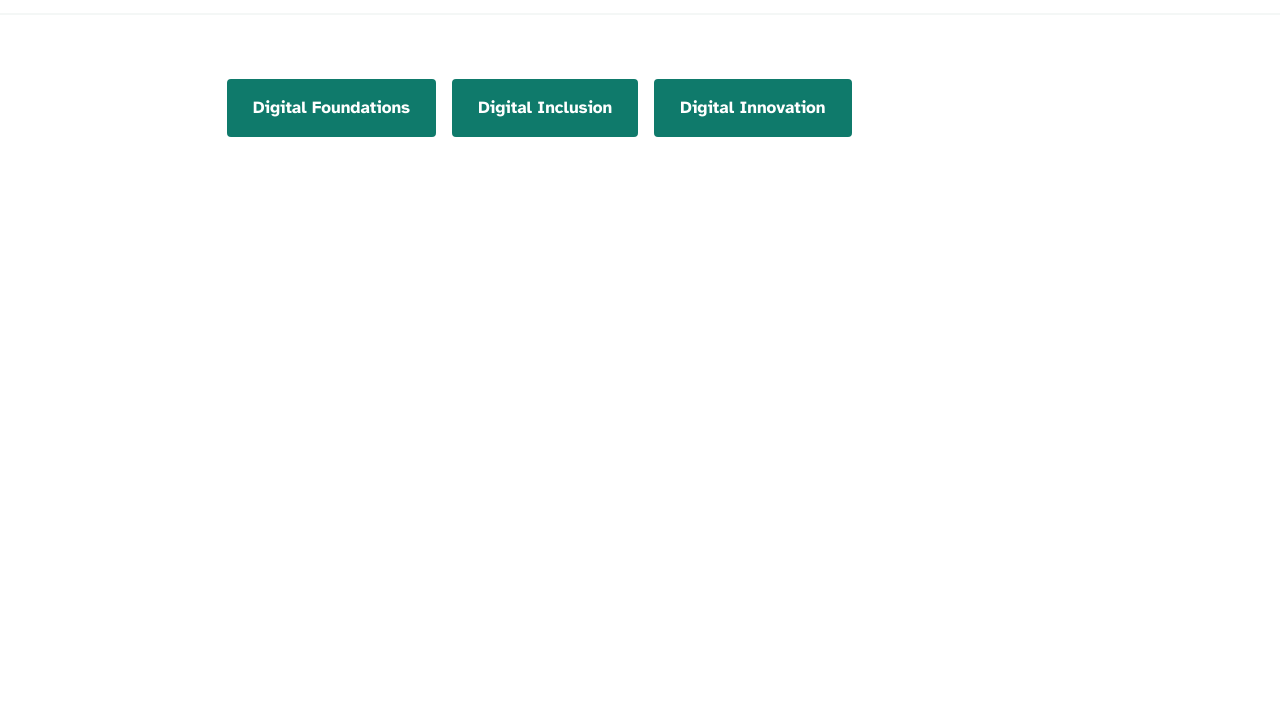
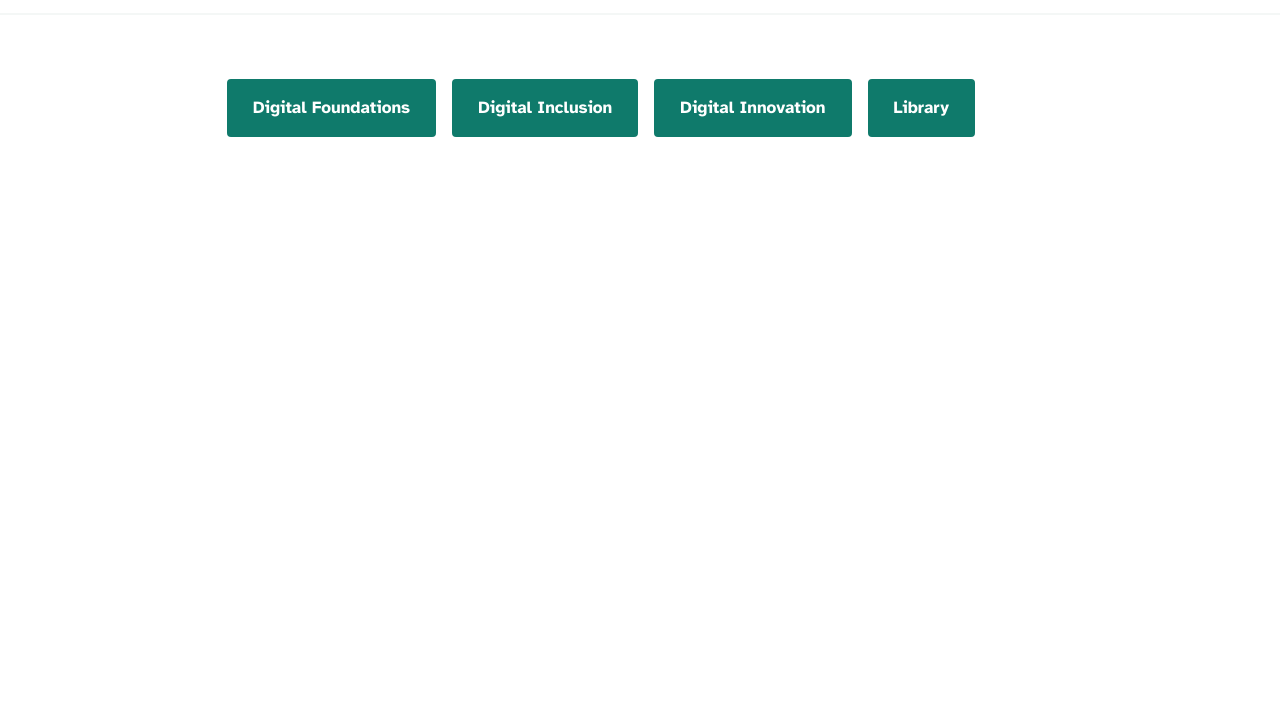
Before and after one commit to build-new-habits/The-Learning-Studio, a website: page index.html in a window 1280 px wide. Shown: the part 93-800 px from the top of the page. Drawn offline with Linux system fonts and the light colour scheme.

Commit message:
Update index.html

```diff
--- a/index.html
+++ b/index.html
@@ -1,7 +1,7 @@
 <!DOCTYPE html>
 <html lang="en">
 <head>
-<!-- 20/07/26 v3 -->
+<!-- 21/07/26 v4 — Session 10: added Library link to main nav -->
 <meta charset="UTF-8">
 <meta name="viewport" content="width=device-width, initial-scale=1.0">
 <title>The Learning Studio</title>
@@ -125,6 +125,7 @@
         <li><a href="finder.html">Digital Foundations</a></li>
         <li><a href="finder.html">Digital Inclusion</a></li>
         <li><a href="#">Digital Innovation</a></li>
+        <li><a href="library.html">Library</a></li>
       </ul>
     </nav>
   </div>
```
